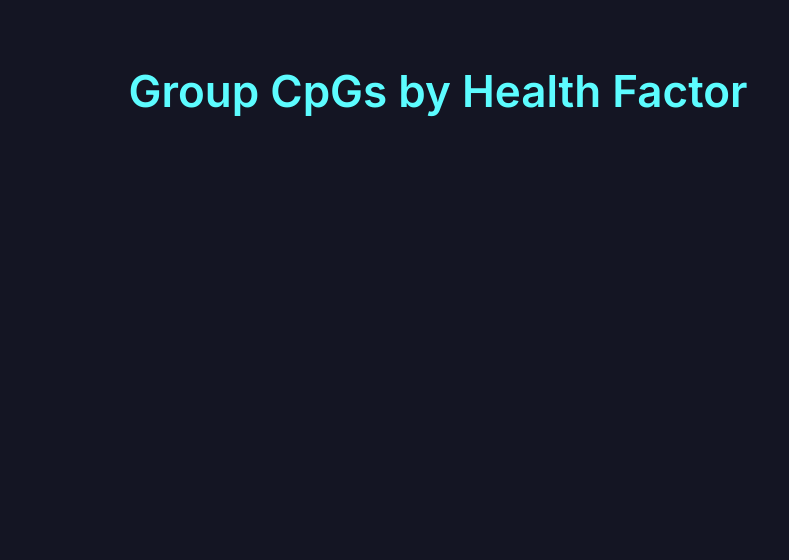
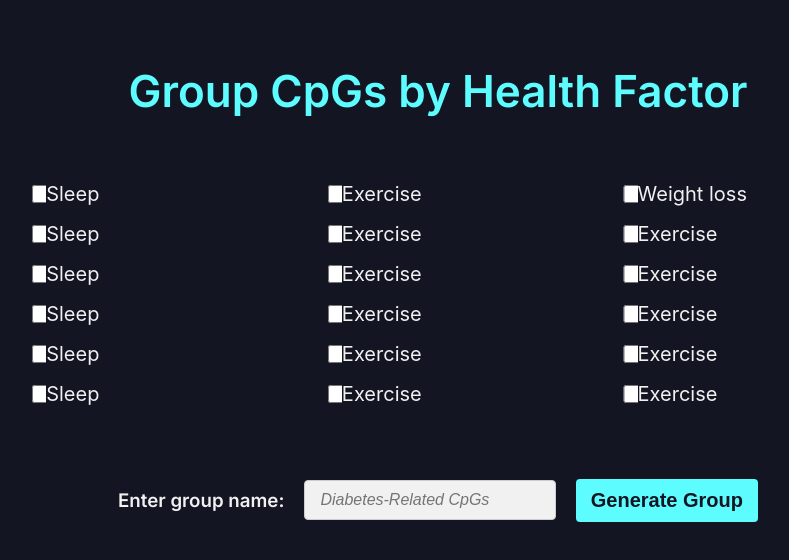
Before and after one commit to nbtrieu/cpg-group-generator, a React (Create React App) app: page / in a window 1280 px wide. Shown: the top 560 px of the page, without its empty margins (202-991 px from the left). Built offline with nearby package versions, Linux system fonts and the light colour scheme.

Commit message:
Set up grouping CpGs by health factor

```diff
--- /dev/null
+++ b/src/components/CheckBoxes/index.js
@@ -0,0 +1 @@
+export { default } from './CheckBoxes/'
--- a/src/components/GroupByHealthFactor/GroupByHealthFactor.js
+++ b/src/components/GroupByHealthFactor/GroupByHealthFactor.js
@@ -1,11 +1,122 @@
-import React from 'react'
+import React, { useState } from 'react';
 
 export default function GroupByHealthFactor() {
+
+
+  const [checked, setChecked] = React.useState(false);
+  const [groupName, setGroupName] = useState('');
+
+  const handleChange = (event) => {
+    setChecked(event.target.checked);
+  }
+
+  const handleNameChange = (event) => {
+    setGroupName(event.target.value);
+    // console.log("Current groupName state:", groupName);
+  };
+
   return (
     <div>
-      <header className="title text-center my-3">
+      <header className='title text-center my-3'>
         <h1>Group CpGs by Health Factor</h1>
       </header>
+      <div className='options-wrapper flex-row'>
+        <div className='col-3'>
+          <div className='flex-row'>
+            <input value = 'sleep' type = 'checkbox' onChange = {handleChange} />
+            <span className='options-text'>Sleep</span>
+          </div>
+          <div className='flex-row mt-2'>
+            <input value = 'sleep' type = 'checkbox' onChange = {handleChange} />
+            <span className='options-text'>Sleep</span>
+          </div>
+          <div className='flex-row mt-2'>
+            <input value = 'sleep' type = 'checkbox' onChange = {handleChange} />
+            <span className='options-text'>Sleep</span>
+          </div>
+          <div className='flex-row mt-2'>
+            <input value = 'sleep' type = 'checkbox' onChange = {handleChange} />
+            <span className='options-text'>Sleep</span>
+          </div>
+          <div className='flex-row mt-2'>
+            <input value = 'sleep' type = 'checkbox' onChange = {handleChange} />
+            <span className='options-text'>Sleep</span>
+          </div>
+          <div className='flex-row mt-2'>
+            <input value = 'sleep' type = 'checkbox' onChange = {handleChange} />
+            <span className='options-text'>Sleep</span>
+          </div>
+        </div>
+        <div className='col-3'>
+          <div className='flex-row'>
+            <input value = 'exercise' type = 'checkbox' onChange = {handleChange} />
+            <span className='options-text'>Exercise</span>
+          </div>
+          <div className='flex-row mt-2'>
+            <input value = 'exercise' type = 'checkbox' onChange = {handleChange} />
+            <span className='options-text'>Exercise</span>
+          </div>
+          <div className='flex-row mt-2'>
+            <input value = 'exercise' type = 'checkbox' onChange = {handleChange} />
+            <span className='options-text'>Exercise</span>
+          </div>
+          <div className='flex-row mt-2'>
+            <input value = 'exercise' type = 'checkbox' onChange = {handleChange} />
+            <span className='options-text'>Exercise</span>
+          </div>
+          <div className='flex-row mt-2'>
+            <input value = 'exercise' type = 'checkbox' onChange = {handleChange} />
+            <span className='options-text'>Exercise</span>
+          </div>
+          <div className='flex-row mt-2'>
+            <input value = 'exercise' type = 'checkbox' onChange = {handleChange} />
+            <span className='options-text'>Exercise</span>
+          </div>
+        </div>
+        <div className='col-3'>
+          <div className='flex-row'>
+              <input value = 'weight loss' type = 'checkbox' onChange = {handleChange} />
+              <span className='options-text'>Weight loss</span>
+          </div>
+          <div className='flex-row mt-2'>
+            <input value = 'exercise' type = 'checkbox' onChange = {handleChange} />
+            <span className='options-text'>Exercise</span>
+          </div>
+          <div className='flex-row mt-2'>
+            <input value = 'exercise' type = 'checkbox' onChange = {handleChange} />
+            <span className='options-text'>Exercise</span>
+          </div>
+          <div className='flex-row mt-2'>
+            <input value = 'exercise' type = 'checkbox' onChange = {handleChange} />
+            <span className='options-text'>Exercise</span>
+          </div>
+          <div className='flex-row mt-2'>
+            <input value = 'exercise' type = 'checkbox' onChange = {handleChange} />
+            <span className='options-text'>Exercise</span>
+          </div>
+          <div className='flex-row mt-2'>
+            <input value = 'exercise' type = 'checkbox' onChange = {handleChange} />
+            <span className='options-text'>Exercise</span>
+          </div>
+        </div>
+      </div>
+      <div className='name-wrapper'>
+        <label for="groupNameInput">
+          <h3>Enter group name:</h3>
+        </label>
+        <input
+          id="groupNameInput"
+          type="text"
+          placeholder="Diabetes-Related CpGs"
+          value={groupName}
+          onChange={handleNameChange}
+          className='group-name-input'
+        />
+        <div className=''>
+          <button type="submit">Generate Group</button>
+        </div>
+      </div>
     </div>
+
   )
 }
--- a/src/index.css
+++ b/src/index.css
@@ -33,6 +33,7 @@ h4,
 h5,
 h6 {
   font-family: 'Inter', sans-serif;
+  color: var(--secondary);
 }
 
 p {
@@ -51,7 +52,7 @@ p {
   font-size: 2.75rem;
   font-weight: 800;
   margin-bottom: 0;
-  color: var(--primary);
+  color: var(--primary) !important;
 }
 
 .form h3 {
@@ -60,7 +61,7 @@ p {
 }
 
 button {
-  font-size: 1.5rem;
+  font-size: 1.25rem;
   font-weight: 800;
   text-decoration: none;
   color: var(--tertiary);
@@ -69,7 +70,32 @@ button {
   outline: none;
   cursor: pointer;
   background-color: var(--primary);
-  padding: 10px 40px;
+  padding: 10px 15px;
+  transition: all 0.2s ease-in-out;
+}
+
+button:hover {
+  box-shadow: 0 5px 20px rgba(92, 181, 182, 0.4);
+}
+
+.options-wrapper {
+  width: 70% !important;
+  margin: auto !important;
+}
+
+.options-text {
+  color: var(--secondary);
+  font-size: 1.25rem;
+  margin-left: -2.5rem !important;
+}
+
+.name-wrapper {
+  display: flex;
+  align-items: center;
+  gap: 20px;
+  width: 50% !important;
+  padding-top: 4rem;
+  margin: auto !important;
 }
 
 .form-wrapper {
@@ -89,7 +115,7 @@ button {
 }
 
 input {
-  width: 50%;
+  width: 30%;
 }
 
 .file-input-wrapper {
@@ -106,7 +132,7 @@ input {
 }
 
 .group-name-input {
-  display: inline-block;
+  flex-grow: 1;
   padding: 10px 15px;
   border: 1px solid #ccc;
   border-radius: 4px;
@@ -202,6 +228,10 @@ input {
   margin-bottom: var(--spacing-three);
 }
 
+.mt-2 {
+  margin-top: var(--spacing-two);
+}
+
 .mt-3 {
   margin-top: var(--spacing-three);
 }
@@ -256,6 +286,12 @@ input {
 
 
 /* FLEX GRID */
+.grid {
+  display: grid;
+  gap: 1rem;
+  grid-template-columns: repeat(auto-fit, minmax(200px, 1fr));
+}
+
 .flex-row {
   display: flex;
   flex-wrap: wrap;
@@ -311,8 +347,13 @@ input {
 }
 
 .col-3 {
-  flex: 0 0 20%;
-  max-width: 20%;
+  flex: 0 0 33%;
+  max-width: 33%;
+}
+
+.col-6 {
+  flex: 0 0 16%;
+  max-width: 16%;
 }
 
 /* MOBILE RESPONSIVE STYLING */
```
Also changed, not shown: src/components/CheckBoxes/CheckBoxes.js (added, +38 -0 lines), src/data/healthFactors.js (added, +58 -0 lines).
